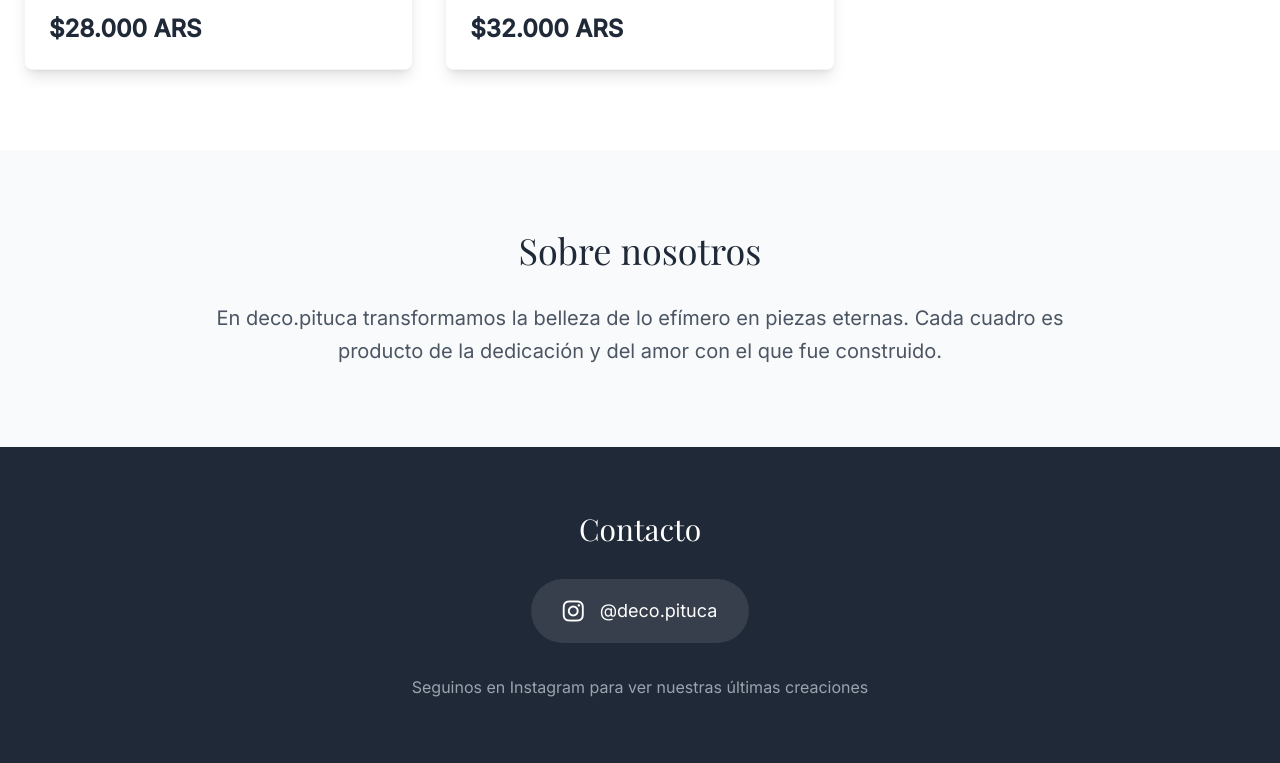
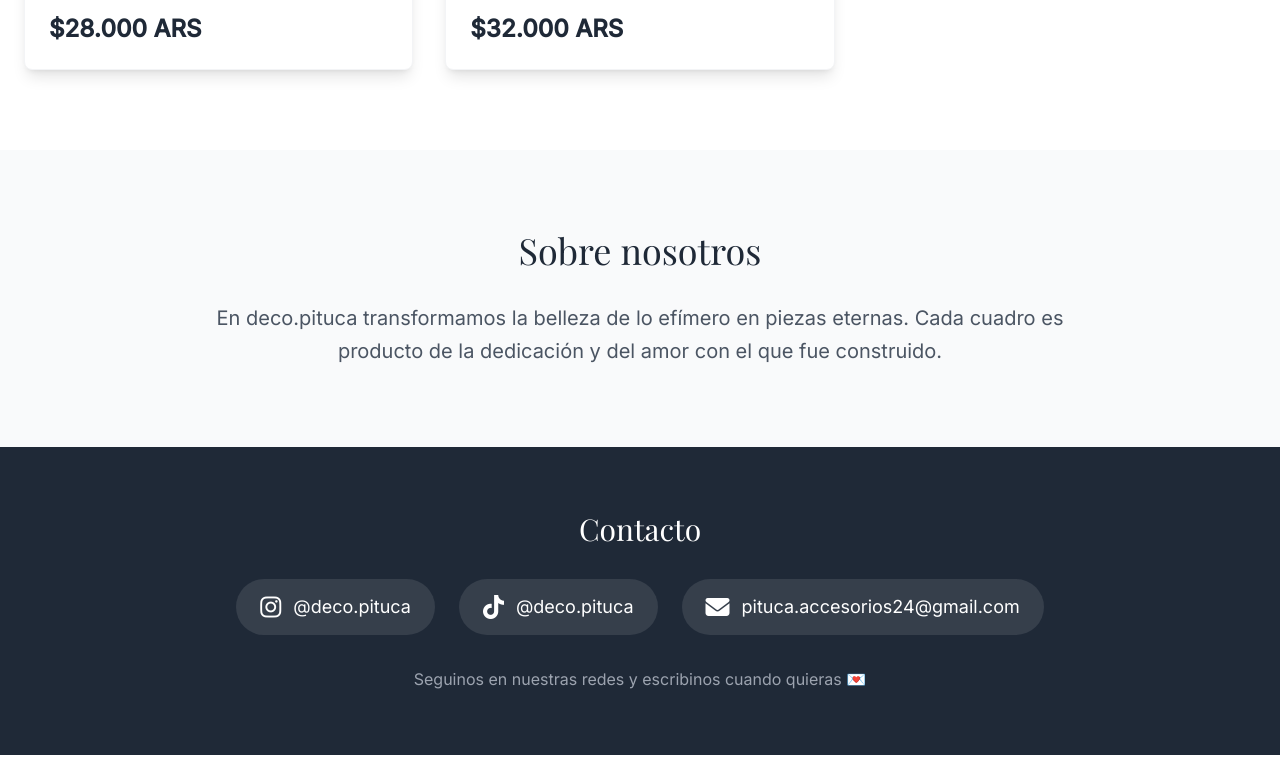
Before and after one commit to decopituca/deco.pituca, a plain HTML site: page index.html.html in a window 1280 px wide. Shown: the part 2022-2785 px from the top of the page. Drawn offline with nearby package versions, Linux system fonts and the light colour scheme.

Commit message:
Update index.html

```diff
--- a/index.html.html
+++ b/index.html.html
@@ -227,15 +227,35 @@
         </div>
     </section>
 
-    <!-- Contacto Section -->
+      <!-- Contacto Section -->
     <footer id="contacto" class="bg-gray-800 text-white py-16">
         <div class="container mx-auto px-6 text-center">
             <h2 class="playfair text-3xl mb-8">Contacto</h2>
-            <a href="https://www.instagram.com/deco.pituca" target="_blank" class="inline-flex items-center justify-center space-x-4 bg-white/10 hover:bg-white/20 transition-colors duration-300 rounded-full px-8 py-4">
-                <i class="fab fa-instagram text-2xl instagram-hover"></i>
-                <span class="text-lg instagram-hover">@deco.pituca</span>
-            </a>
-            <p class="mt-8 text-gray-400">Seguinos en Instagram para ver nuestras últimas creaciones</p>
+
+            <div class="flex flex-col md:flex-row items-center justify-center gap-6">
+                <!-- Instagram -->
+                <a href="https://www.instagram.com/deco.pituca" target="_blank"
+                   class="inline-flex items-center justify-center space-x-3 bg-white/10 hover:bg-white/20 transition-colors duration-300 rounded-full px-6 py-3">
+                    <i class="fab fa-instagram text-2xl instagram-hover"></i>
+                    <span class="text-lg instagram-hover">@deco.pituca</span>
+                </a>
+
+                <!-- TikTok -->
+                <a href="https://www.tiktok.com/@deco.pituca" target="_blank"
+                   class="inline-flex items-center justify-center space-x-3 bg-white/10 hover:bg-white/20 transition-colors duration-300 rounded-full px-6 py-3">
+                    <i class="fab fa-tiktok text-2xl"></i>
+                    <span class="text-lg">@deco.pituca</span>
+                </a>
+
+                <!-- Email -->
+                <a href="mailto:pituca.accesorios24@gmail.com"
+                   class="inline-flex items-center justify-center space-x-3 bg-white/10 hover:bg-white/20 transition-colors duration-300 rounded-full px-6 py-3">
+                    <i class="fas fa-envelope text-2xl"></i>
+                    <span class="text-lg">pituca.accesorios24@gmail.com</span>
+                </a>
+            </div>
+
+            <p class="mt-8 text-gray-400">Seguinos en nuestras redes y escribinos cuando quieras 💌</p>
         </div>
     </footer>
 
```
